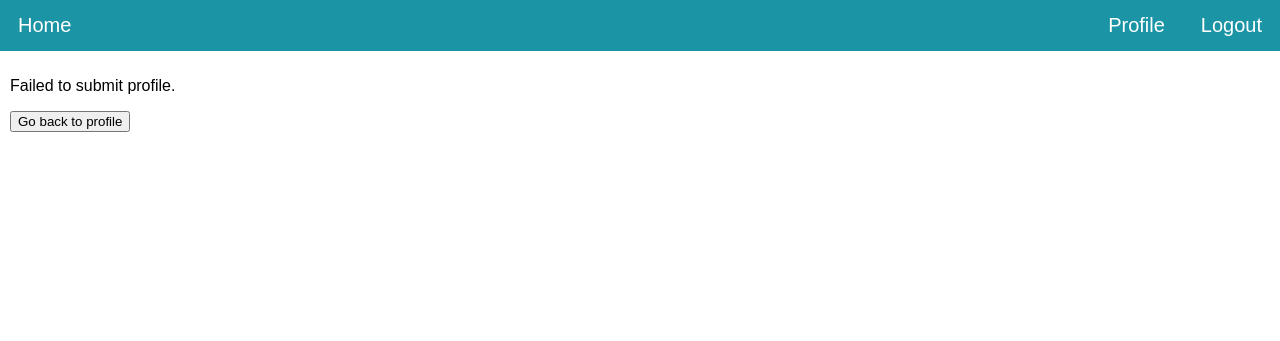
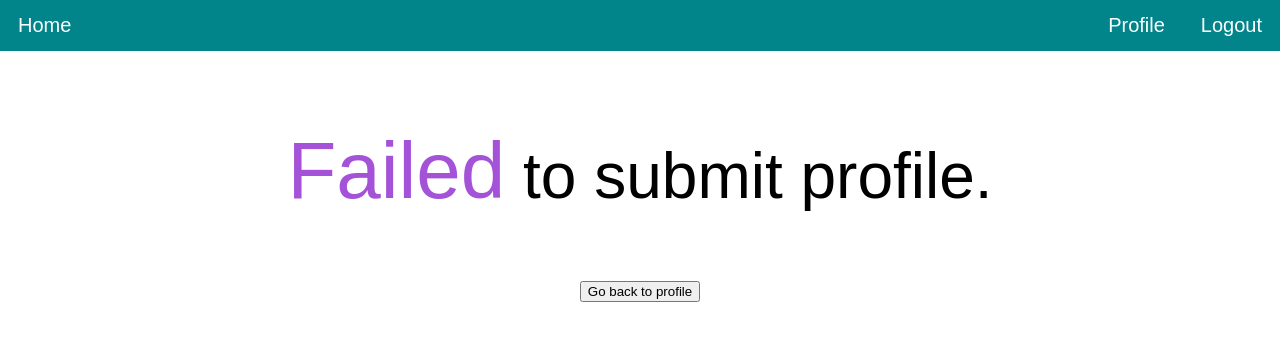
Before and after one commit to BHe87/ResumeHub, a Flask app: page /student_submission in a window 1280 px wide. Shown: the top 341 px of the page. Run offline with Flask 2, Linux system fonts and the light colour scheme; the visitor is signed in with stand-in values (Sample User, id 1); data comes from the database, SQL or seed files in the repository; some web fonts are replaced.

Commit message:
Styled message on submission report page

```diff
--- a/static/styles/base.css
+++ b/static/styles/base.css
@@ -6,7 +6,7 @@ body {
 }
 
 .topnav {
-	background: #1B94A6;
+	background: #01848a;;
 	overflow: hidden;
 	position: relative;
 	text-align: center;
@@ -21,13 +21,13 @@ body {
 }
 
 .topnav a:hover {
-	background: #1B94A6;
+	background: #01848a;
 	cursor: pointer;
 }
 
 /* the active/current link */
 .topnav a.active {
-	background: #1B94A6;
+	background: #01848a;
 }
 
 .topnav-right {
@@ -39,7 +39,7 @@ body {
 }
 
 .step {
-	border: 2px solid #1B94A6;
+	border: 2px solid #01848a;
 	border-radius: 50px;
 	width: 800px;
 	margin: 40px auto;
@@ -56,7 +56,7 @@ body {
 }
 
 .step3 input {
-	border: 1px solid #1B94A6;
+	border: 1px solid #01848a;
 	border-radius: 5px;
 	box-sizing: border-box;
 	height: 30px;
--- a/static/styles/colors.css
+++ b/static/styles/colors.css
@@ -13,11 +13,19 @@
     background: #01A2A6;
 }
 
+.primary-600 {
+    color: #01848a;
+}
+
 .primary-400 {
     color: #2CB2B8;
 }
 .primary-400-bg {
     background: #2CB2B8;
+}
+
+.primary-300 {
+    color: #44c5cb;
 }
 
 .primary-200 {
@@ -26,3 +34,7 @@
 .primary-200-bg {
     background: #5FD7DD;
 }
+
+.accent {
+    color: #A453D8;
+}
--- a/static/styles/student.css
+++ b/static/styles/student.css
@@ -34,7 +34,7 @@
     background-color: #FCFCFC;
 
     border-style: solid;
-    border-color: #57d7dd;
+    border-color: #44c5cb;
     /* border-width: 5px; */
     border-width: 0.3rem;
     border-radius: 0.35rem;
@@ -68,3 +68,19 @@
     font-size: 1.2rem;
     font-weight: 400;
 }
+
+.submission-report {
+    display: flex;
+    flex-direction: column;
+    align-items: center;
+    justify-content: center;
+    font-size: 4rem;
+}
+
+.submission-report .worked {
+    font-size: 5rem;
+}
+
+.submission-report .failed {
+    font-size: 5rem;
+}
--- a/templates/student_submission.html
+++ b/templates/student_submission.html
@@ -1,12 +1,17 @@
 {% extends "base.html" %}
-
+{% block head %}
+{{ super() }}
+<link type="text/css" rel="stylesheet" href="{{ url_for('static', filename='styles/student.css') }}">
+{% endblock %}
 {% block container %}
-  <div>
+  <div class="submission-report">
     {% if result %}
-      <p>Successfully submitted profile.</p>
+      <p><span class="primary worked">Successfully</span> submitted profile.</p>
     {% else %}
-      <p>Failed to submit profile.</p>
+      <p><span class="accent failed">Failed</span> to submit profile.</p>
     {% endif %}
-  </div>
-  <button type="submit" onclick="window.location.href='{{ url_for('profile') }}';">Go back to profile</button><br>
+    <!-- TODO style button -->
+    <button type="submit" onclick="window.location.href='{{ url_for('profile') }}'">Go back to profile</button>
+  </div
+  ><br>
 {% endblock %}
```
